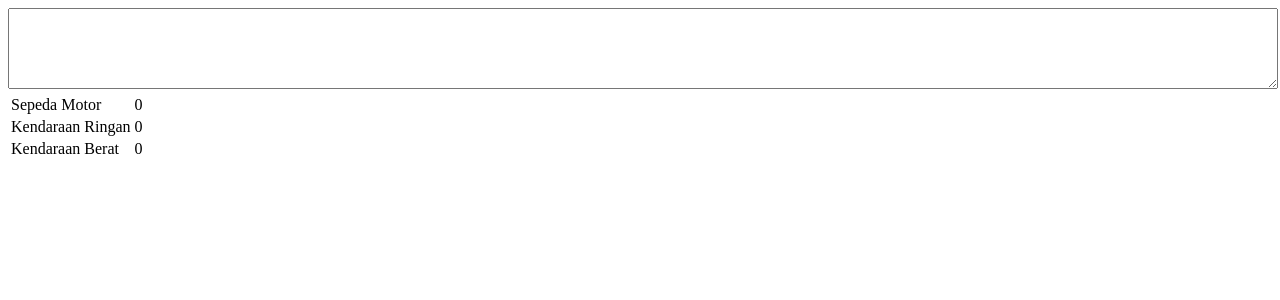
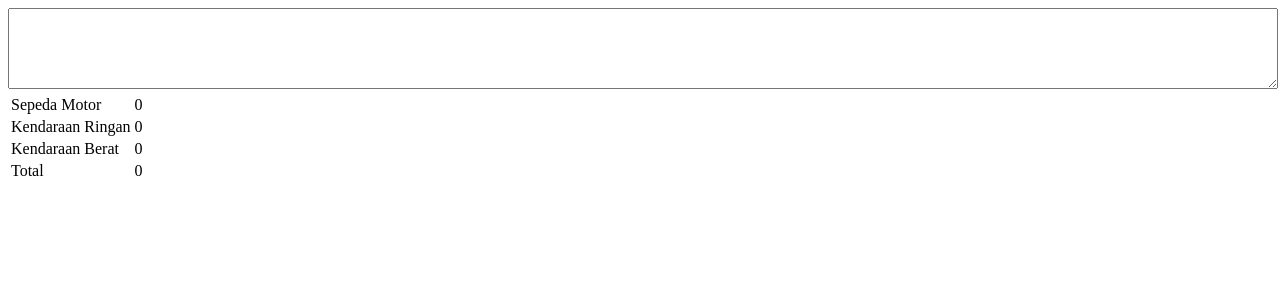
Before and after one commit to zackad-vault/traffic-count-reader, a React (Create React App) app: page / in a window 1280 px wide. Shown: the top 300 px of the page. Built offline with nearby package versions, Linux system fonts and the light colour scheme.

Commit message:
[feat] add total information

```diff
--- a/src/App.js
+++ b/src/App.js
@@ -4,6 +4,7 @@ function App() {
   const [motorCycle, setMotorCycle] = React.useState(0)
   const [lightVehicle, setLightVehicle] = React.useState(0)
   const [heavyVehicle, setHeavyVehicle] = React.useState(0)
+  const [total, setTotal] = React.useState(0)
 
   const handleInputChange = event => {
     const data = event.target.value
@@ -11,6 +12,7 @@ function App() {
     setMotorCycle([...data].filter(l => parseInt(l) === 1).length)
     setLightVehicle([...data].filter(l => parseInt(l) === 2).length)
     setHeavyVehicle([...data].filter(l => parseInt(l) === 3).length)
+    setTotal(data.replace(/\D+/g, '').length)
   }
 
   return (
@@ -30,6 +32,10 @@ function App() {
             <td>Kendaraan Berat</td>
             <td>{heavyVehicle}</td>
           </tr>
+          <tr>
+            <td>Total</td>
+            <td>{total}</td>
+          </tr>
         </tbody>
       </table>
     </div>
```
